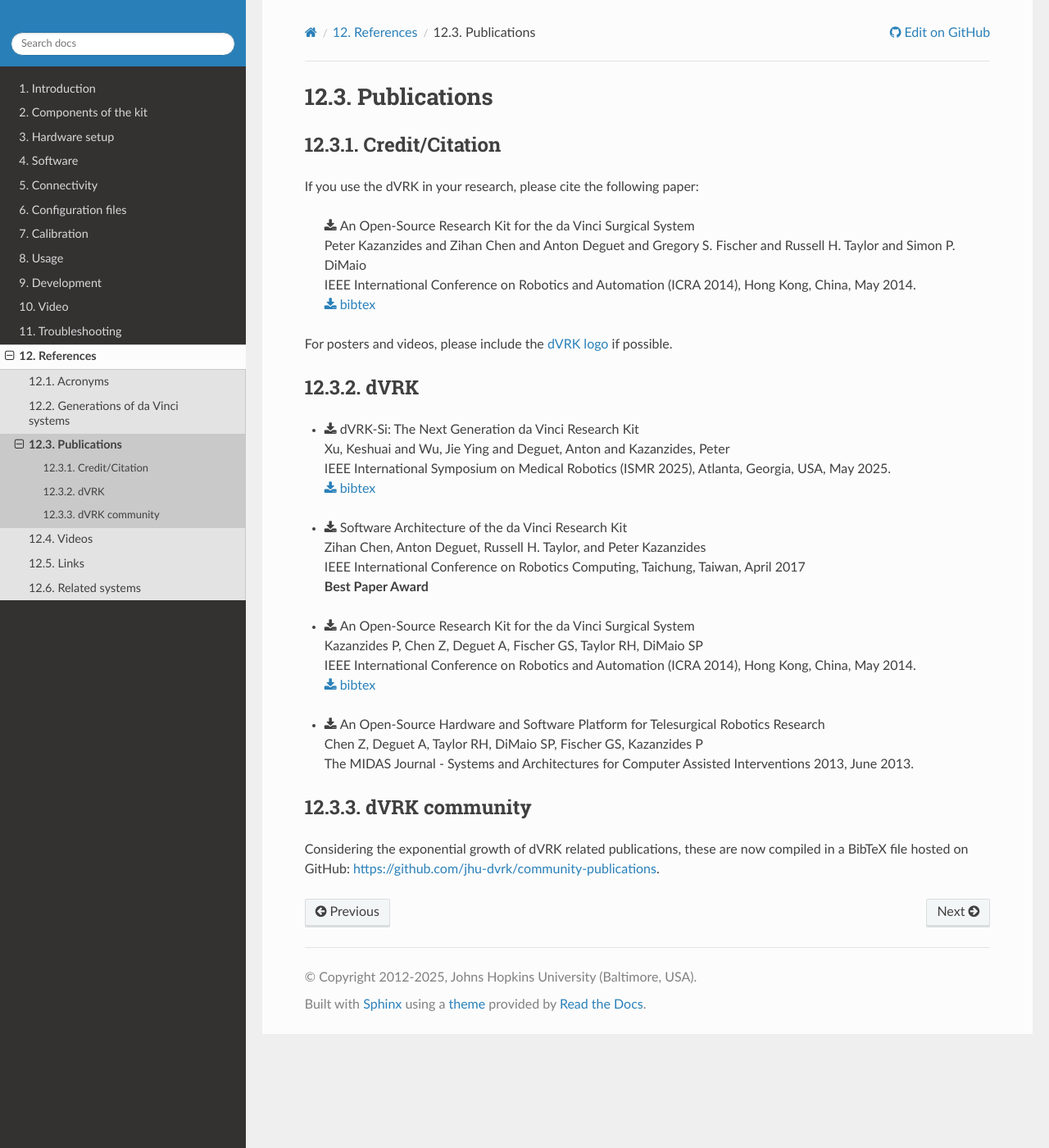
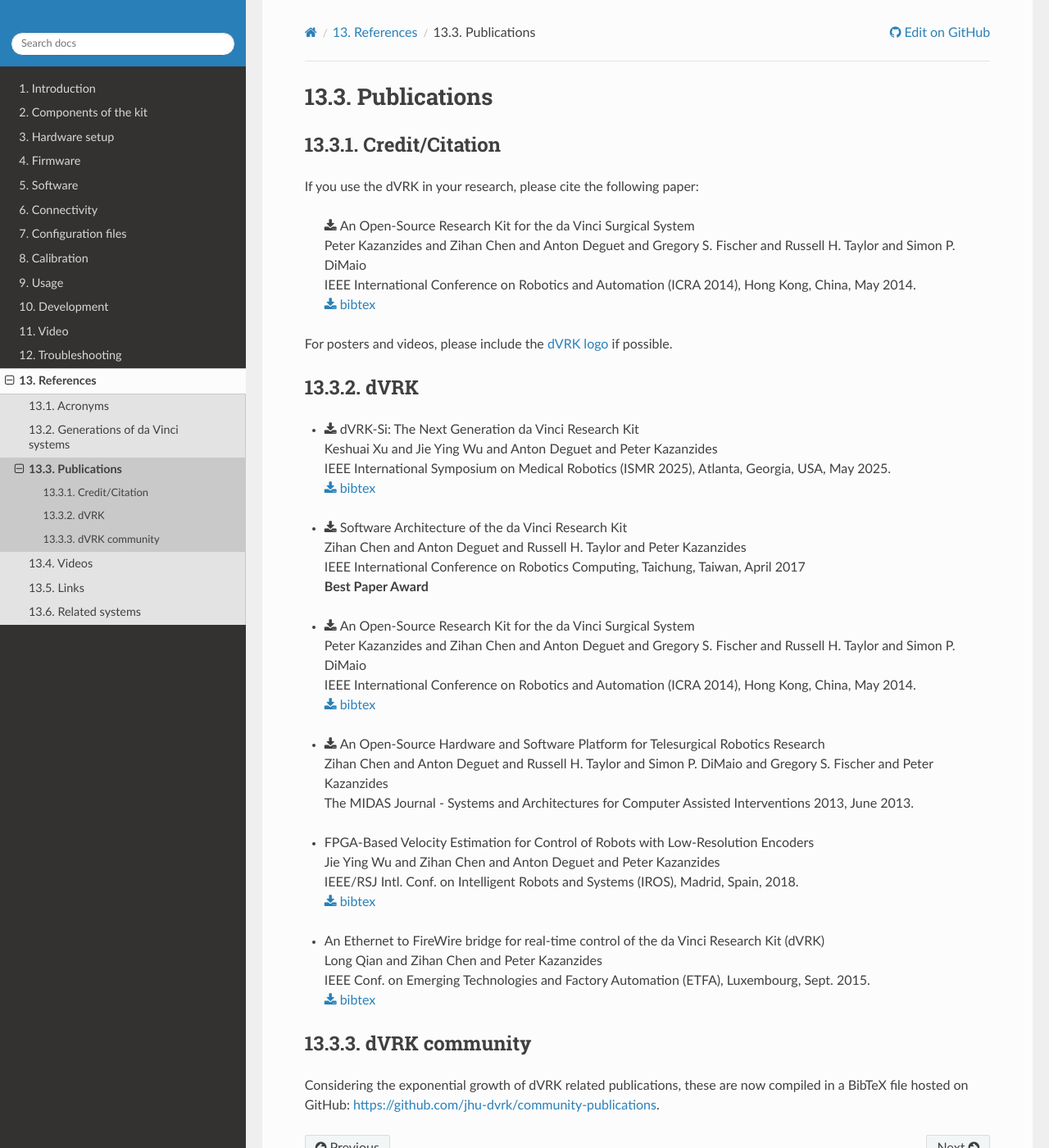
Before and after one commit to jhu-dvrk/dvrk-readthedocs, a Sphinx documentation site: the page built from docs/pages/references/publications.rst, in a window 1280 px wide and 1400 px high. Shown: the whole window at 82% size. Built offline with Sphinx 7.4.7 and the Read the Docs theme 3.1.0, drawn with Linux system fonts in a browser that asks for light colours; the version number could not be read and is left out.

Commit message:
Added some info re. firmware #4

```diff
--- a/docs/index.rst
+++ b/docs/index.rst
@@ -9,6 +9,7 @@
    pages/introduction
    pages/kit
    pages/setup
+   pages/firmware
    pages/software
    pages/connectivity
    pages/configuration
--- a/docs/pages/kit/from_JHU/Classic/internals.rst
+++ b/docs/pages/kit/from_JHU/Classic/internals.rst
@@ -4,6 +4,8 @@
 
 Internal layout
 ###############
+
+.. _classic-internal-v12:
 
 FPGA V1/V2 based
 ****************
@@ -30,6 +32,9 @@
    In the picture above, an astute reader might notice that the QLAs
    are missing the now recommended :ref:`heat-sink and fan
    <qla-heat-sink>`.
+
+
+.. _classic-internal-v3:
 
 FPGA V3 based
 *************
--- a/docs/pages/references/publications.rst
+++ b/docs/pages/references/publications.rst
@@ -23,24 +23,34 @@
 ####
 
 * | :download:`dVRK-Si: The Next Generation da Vinci Research Kit </publications/xu-wu-deguet-kazanzides-dVRK-Si-ISMR-2025.pdf>`
-  | Xu, Keshuai and Wu, Jie Ying and Deguet, Anton and Kazanzides, Peter
+  | Keshuai Xu and Jie Ying Wu and Anton Deguet and Peter Kazanzides
   | IEEE International Symposium on Medical Robotics (ISMR 2025), Atlanta, Georgia, USA, May 2025.
   | :download:`bibtex </publications/Xu2025ISMR.bib>`
 
 
 * | :download:`Software Architecture of the da Vinci Research Kit </publications/chen-deguet-etal-irc-2017.pdf>`
-  | Zihan Chen, Anton Deguet, Russell H. Taylor, and Peter Kazanzides
+  | Zihan Chen and Anton Deguet and Russell H. Taylor and Peter Kazanzides
   | IEEE International Conference on Robotics Computing, Taichung, Taiwan, April 2017
   | **Best Paper Award**
 
 * | :download:`An Open-Source Research Kit for the da Vinci Surgical System </publications/kazanzides-chen-etal-icra-2014.pdf>`
-  | Kazanzides P, Chen Z, Deguet A, Fischer GS, Taylor RH, DiMaio SP
+  | Peter Kazanzides and Zihan Chen and Anton Deguet and Gregory S. Fischer and Russell H. Taylor and Simon P. DiMaio
   | IEEE International Conference on Robotics and Automation (ICRA 2014), Hong Kong, China, May 2014.
   | :download:`bibtex </publications/kazanzides-chen-etal-icra-2014.bib>`
 
 * | :download:`An Open-Source Hardware and Software Platform for Telesurgical Robotics Research </publications/chen-deguet-etal-miccai-2013.pdf>`
-  | Chen Z, Deguet A, Taylor RH, DiMaio SP, Fischer GS, Kazanzides P
+  | Zihan Chen and Anton Deguet and Russell H. Taylor and Simon P. DiMaio and Gregory S. Fischer and Peter Kazanzides
   | The MIDAS Journal - Systems and Architectures for Computer Assisted Interventions 2013, June 2013.
+
+* | FPGA-Based Velocity Estimation for Control of Robots with Low-Resolution Encoders
+  | Jie Ying Wu and Zihan Chen and Anton Deguet and Peter Kazanzides
+  | IEEE/RSJ Intl. Conf. on Intelligent Robots and Systems (IROS), Madrid, Spain, 2018.
+  | :download:`bibtex </publications/wu-chen-etal-iros-2018.bib>`
+
+* | An Ethernet to FireWire bridge for real-time control of the da Vinci Research Kit (dVRK)
+  | Long Qian and Zihan Chen and Peter Kazanzides
+  | IEEE Conf. on Emerging Technologies and Factory Automation (ETFA), Luxembourg, Sept. 2015.
+  | :download:`bibtex </publications/qian-chen-etal-etfa-2015.bib>`
 
 
 dVRK community
--- a/docs/pages/setup/Si/ESPM.rst
+++ b/docs/pages/setup/Si/ESPM.rst
@@ -1,5 +1,7 @@
 
 .. include:: /includes/logic-view-espm.rst
+
+.. _espm:
 
 ESPM
 ####
--- /dev/null
+++ b/docs/publications/qian-chen-etal-etfa-2015.bib
@@ -0,0 +1,11 @@
+@inproceedings{Qian2015,
+title = {An Ethernet to FireWire Bridge for Real-Time Control of the da Vinci Research Kit (dVRK)},
+author = {Long Qian and Zihan Chen and Peter Kazanzides},
+year = {2015},
+date = {2015-09-01},
+booktitle = {IEEE Conf. on Emerging Technologies and Factory Automation (ETFA)},
+address = {Luxembourg},
+keywords = {dvrk},
+pubstate = {published},
+tppubtype = {inproceedings}
+}
--- /dev/null
+++ b/docs/publications/wu-chen-etal-iros-2018.bib
@@ -0,0 +1,12 @@
+@inproceedings{Wu2018,
+title = {FPGA-Based Velocity Estimation for Control of Robots with Low-Resolution Encoders},
+author = {Jie Ying Wu and Zihan Chen and Anton Deguet and Peter Kazanzides},
+year = {2018},
+date = {2018-10-01},
+booktitle = {IEEE/RSJ Intl. Conf. on Intelligent Robots and Systems (IROS)},
+pages = {6384-6389},
+address = {Madrid, Spain},
+keywords = {dvrk},
+pubstate = {published},
+tppubtype = {inproceedings}
+}
```
Also changed, not shown: docs/pages/firmware.rst (added, +154 -0 lines), docs/pages/software/applications/utilities.rst (+7 -6 lines).
